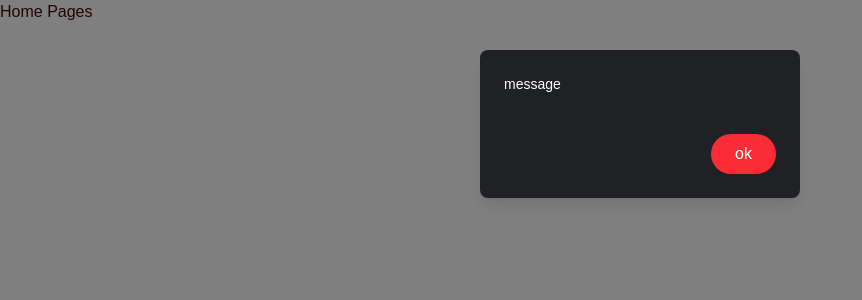
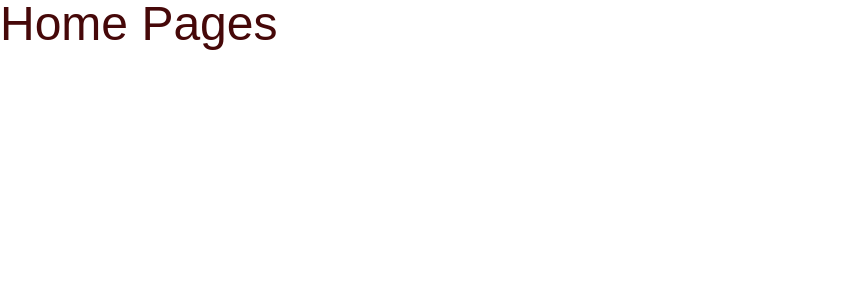
Before and after one commit to alpana15-mix/YOU-TUBE, a React (Vite) app in the folder FrontEnd/: page / in a window 1280 px wide. Shown: the top 300 px of the page, without its empty margins (0-862 px from the left). Built offline with nearby package versions, Linux system fonts and the light colour scheme.

Commit message:
SignUp part completed now i will work on SignIn part

```diff
--- a/FrontEnd/src/App.jsx
+++ b/FrontEnd/src/App.jsx
@@ -3,12 +3,14 @@ import { Route, Routes } from "react-router-dom";
 import Home from "./Pages/Home";
 import SignUp from "./Pages/SignUp";
 import SignIn from "./Pages/SignIn";
+import CustomAlert from "./components/CustomAlert";
 
 export const serverUrl ="http://localhost:8000"
 
 function App(){
     return(
         <>
+        <CustomAlert/>
 <Routes>
     <Route path="/" element={<Home/>}/>
     <Route path="/signup" element={<SignUp/>}/>
--- a/FrontEnd/src/Pages/Home.jsx
+++ b/FrontEnd/src/Pages/Home.jsx
@@ -1,11 +1,9 @@
 import React from "react";
-import CustomAlert from "../components/CustomAlert";
 
 function Home(){
     return(
-        <div className="text-red-950 text-5xlss">
+        <div className="text-red-950 text-5xl">
         Home Pages
-        <CustomAlert/>
         </div>
     )
 }
--- a/FrontEnd/src/Pages/SignUp.jsx
+++ b/FrontEnd/src/Pages/SignUp.jsx
@@ -5,6 +5,7 @@ import { FaUserCircle } from "react-icons/fa";
 import {useNavigate} from "react-router-dom"
 import axios from 'axios'
 import {ClipLoader} from "react-spinners"
+import { showCustomAlert } from "../components/CustomAlert";
 
 const serverUrl="http://localhost:8000";
 
@@ -24,17 +25,17 @@ function SignUp(){
     const handleNext = ()=>{
         if(step==1){
             if(!userName || !email){
-                alert("Fill all the field")
+                showCustomAlert("Fill all the field")
                 return
             }
         }
         if(step==2){
             if(!password || !confirmPassword){
-                alert("Fill all the field")
+                showCustomAlert("Fill all the field")
                 return
             }
             if(password !== confirmPassword){
-                alert("Password is not match")
+                showCustomAlert("Password is not match")
                 return
             }
         }
@@ -53,7 +54,7 @@ const handleSignUp = async ()=>{
 
 
     if(!backendImage){
-        alert("Please Choose profileImage")
+        showCustomAlert("Please Choose profileImage")
         return
     }
     setLoading(true)
@@ -67,9 +68,11 @@ const handleSignUp = async ()=>{
         console.log(result.data)
         navigate("/")
         setLoading(false)
+        showCustomAlert("Account Created")
     } catch (error) {
         console.log(error.response.data)
         setLoading(false)
+        showCustomAlert("SignUp error")
     }
 }
 
@@ -98,7 +101,7 @@ const handleSignUp = async ()=>{
                         Basic Info
                     </h1>
                     <input type="text" placeholder="User Name" className="w-full bg-transparent border
-                     border-gray-500 rounded-md px-3 py-3 text-white focus:outline-none focus:border-red-600 mb-4" onChange={(e)=>setUserName(e.target.value)}value={userName}/>
+                     sborder-gray-500 rounded-md px-3 py-3 text-white focus:outline-none focus:border-red-600 mb-4" onChange={(e)=>setUserName(e.target.value)}value={userName}/>
 
                     <input type="text" placeholder="Email" className="w-full bg-transparent border
                      border-gray-500 rounded-md px-3 py-3 text-white focus:outline-none focus:border-red-600 mb-4" onChange={(e)=>setEmail(e.target.value)}value={email}/>
--- a/FrontEnd/src/components/CustomAlert.jsx
+++ b/FrontEnd/src/components/CustomAlert.jsx
@@ -1,4 +1,4 @@
-import React from "react";
+import React, { useEffect, useState } from "react";
 
 let alertHandle;
 
@@ -8,17 +8,29 @@ export const showCustomAlert = (message)=>{
     }
 }
 
+
+
 function CustomAlert(){
+    const [mess,setMess] = useState("")
+    const [visible, setVisible] = useState(false)
+
+useEffect(()=>{
+    alertHandle=(message)=>{
+        setMess(message)
+        setVisible(true)
+    }
+},[])
+
 return(
-    <div className="fixed inset-0 flex items-start justify-center pt-12.5 bg-black/50 z-50">
+  visible &&  (<div className="fixed inset-0 flex items-start justify-center pt-12.5 bg-black/50 z-50">
         <div className="bg-[#202124] text-white rounded-lg shadow-lg p-6 w-80">
-            <p className="text-sm">message</p>
+            <p className="text-sm">{mess}</p>
               <div className="flex justify-end mt-10">
                                 <button className="bg-red-500 hover:bg-red-600 text-white px-6
-                                py-2 rounded-full">ok</button>
+                                py-2 rounded-full" onClick={()=>{setVisible(false)}}>OK</button>
                                </div>
         </div>
-    </div>
+    </div>)
 )
 
 }
```
